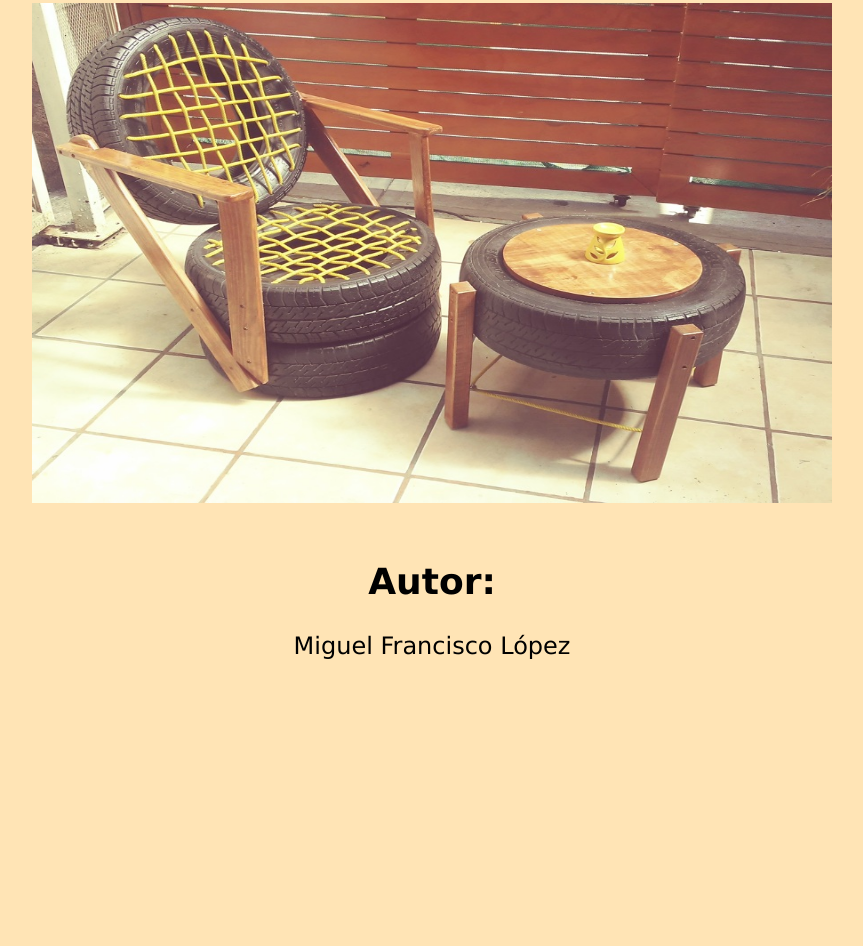
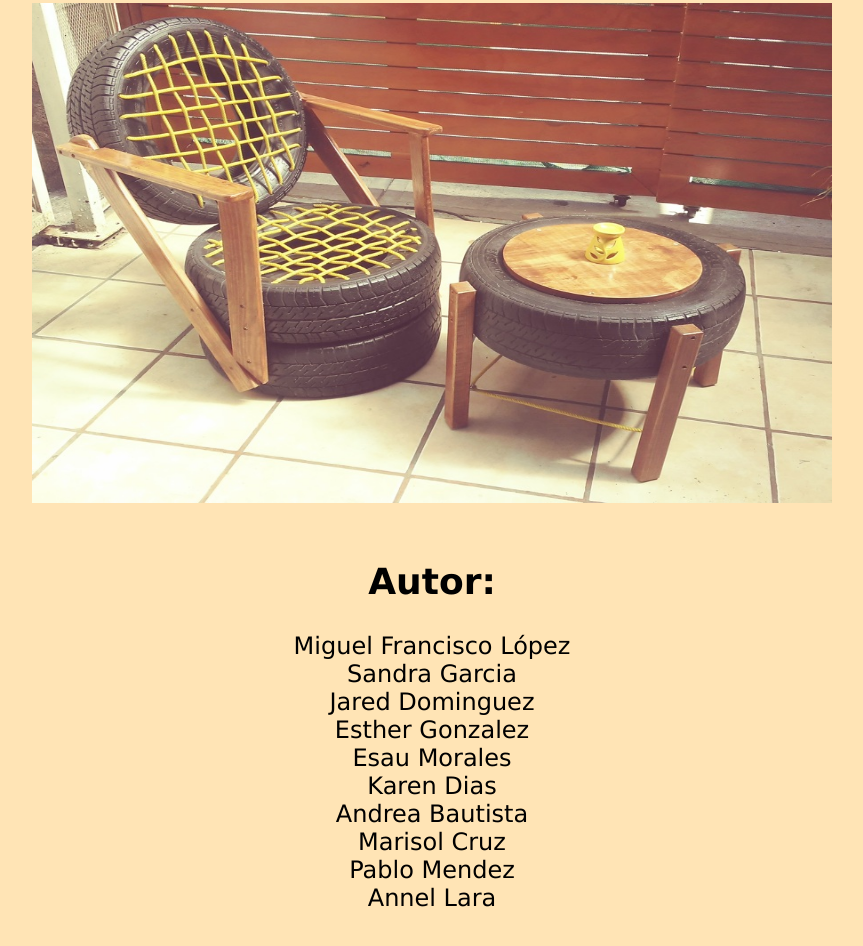
Before and after one commit to miguelf24/PAGINA, a plain HTML site: page index.htm in a window 1280 px wide. Shown: the part 5639-6585 px from the top of the page, without its empty margins (208-1071 px from the left). Before the commit the page ends 6359 px from the top, so only its background shows below. Drawn offline with Linux system fonts and the light colour scheme.

Commit message:
1456
qwrt

```diff
--- a/index.htm
+++ b/index.htm
@@ -203,6 +203,15 @@ vida de la comunidad en Gral. <br></li>
 <p align="left"><font color="black" face="verdana">
 <h2> Autor:</h2>
 Miguel Francisco López<br>
+Sandra  Garcia <br>
+Jared Dominguez<br>
+Esther Gonzalez<br>
+Esau Morales<br>
+Karen Dias<br>
+Andrea Bautista <br>
+Marisol Cruz<br>
+Pablo Mendez<br>
+Annel Lara <br>
 </font></p>
 <br>
 </body>
```
